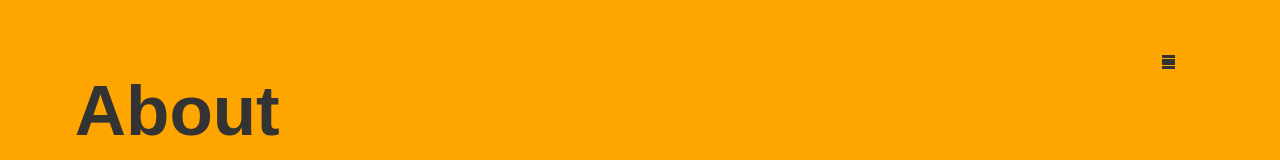
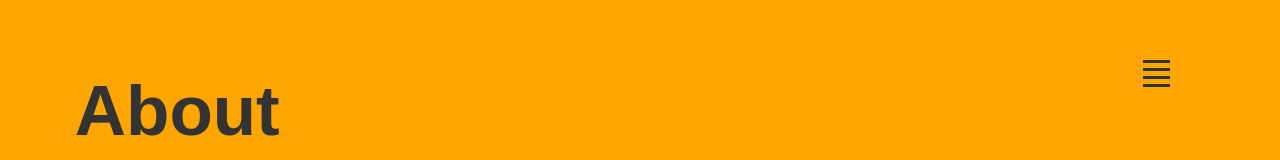
Before and after one commit to Seungill-Lee/portfolio-next, a Next.js app: page /1 in a window 1280 px wide. Shown: the top 160 px of the page. Built offline with nearby package versions, Linux system fonts and the light colour scheme; a web font is replaced by a local one.

Commit message:
그만 잡시다.

```diff
--- a/app/[route]/page.module.scss
+++ b/app/[route]/page.module.scss
@@ -12,21 +12,22 @@ nav#gnb {
     right: get-vw(200px,$divceWidth);
     display: flex;
     align-items: center;
-    padding: get-vw(10px,$divceWidth);
-    gap: 0px get-vw(10px,$divceWidth);
-    border-radius: get-vw(27px,$divceWidth);
+    padding: 10px;
+    gap: 0px 10px;
+    border-radius: 27px;
     .g_navi {
         display: none;
         box-sizing: border-box;
         a {
             display: flex;
             align-items: center;
-            border-radius: get-vw(20px,$divceWidth);
-            height: get-vw(27px,$divceWidth);
-            padding: 0px get-vw(12px,$divceWidth);
+            border-radius: 20px;
+            height: 27px;
+            padding: 1px 12px 0px;
+            box-sizing: border-box;
             color: white;
             line-height: 1;
-            font-size: get-vw(17px,$divceWidth);
+            font-size: 17px;
             font-family: var(--alkatra);
             transition: 0.3s ease all;
             &[part="bullet-active"] {
@@ -54,14 +55,14 @@ nav#gnb {
     button.btn_g_navi {
         display: flex;
         position: relative;
-        width: get-vw(27px,$divceWidth);
-        height: get-vw(27px,$divceWidth);
+        width: 27px;
+        height: 27px;
         border-radius: 50%;
         span {
             position: absolute;
             display: block;
             &.bar {
-                width: get-vw(27px,$divceWidth);
+                width: 27px;
                 height: 3px;
                 background-color: #333333;
                 transform: rotate(0deg);
@@ -72,11 +73,11 @@ nav#gnb {
                 }
                 &:nth-child(2) {
                     right: 0px;
-                    top: get-vw(8px,$divceWidth);
+                    top: 8px;
                 }
                 &:nth-child(3) {
                     left: 0px;
-                    bottom: get-vw(8px,$divceWidth);
+                    bottom: 8px;
                 }
                 &:nth-child(4) {
                     right: 0px;
@@ -93,34 +94,34 @@ nav#gnb {
         background-color: black;
         .g_navi {
             display: flex;
-            gap: 0px get-vw(5px,$divceWidth);
+            gap: 0px 5px;
             align-items: center;
         }
         button.btn_g_navi {
             background-color: #555555;
             span {
                 &.bar {
-                    width: get-vw(7px,$divceWidth);
+                    width: 7px;
                     background-color: white;
                     &:nth-child(1) {
-                        left: get-vw(7px,$divceWidth);
-                        top: get-vw(9px,$divceWidth);
+                        left: 7px;
+                        top: 9px;
                         transform: rotate(45deg);
                     }
                     &:nth-child(2) {
 
-                        right: get-vw(7px,$divceWidth);
-                        top: get-vw(9px,$divceWidth);
+                        right: 7px;
+                        top: 9px;
                         transform: rotate(-45deg);
                     }
                     &:nth-child(3) {
-                        left: get-vw(7px,$divceWidth);
-                        bottom: get-vw(9px,$divceWidth);
+                        left: 7px;
+                        bottom: 9px;
                         transform: rotate(135deg);
                     }
                     &:nth-child(4) {
-                        right: get-vw(7px,$divceWidth);
-                        bottom: get-vw(9px,$divceWidth);
+                        right: 7px;
+                        bottom: 9px;
                         transform: rotate(-135deg);
                     }
                 }
```
